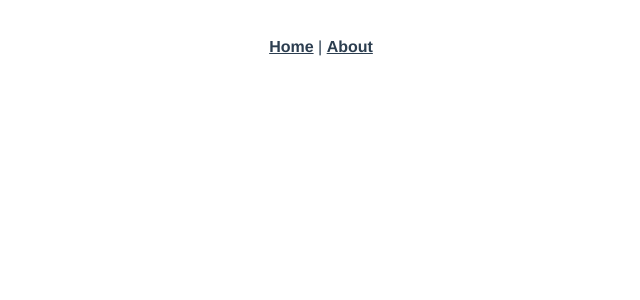
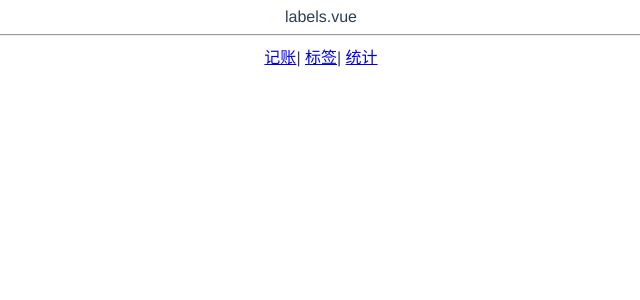
Before and after one commit to BelaXie/tally, a Vue app: page /#/labels in a window 1280 px wide. Shown: the top 300 px of the page, without its empty margins (319-959 px from the left). Built offline with nearby package versions, Linux system fonts and the light colour scheme.

Commit message:
添加了三个路由

```diff
--- a/src/App.vue
+++ b/src/App.vue
@@ -1,10 +1,10 @@
 <template>
   <div id="app">
-    <div id="nav">
-      <router-link to="/">Home</router-link> |
-      <router-link to="/about">About</router-link>
-    </div>
-    <router-view/>
+    <router-view />
+    <hr />
+    <router-link to="/money">记账</router-link>|
+    <router-link to="/labels">标签</router-link>|
+    <router-link to="/statistics">统计</router-link>
   </div>
 </template>
 
--- a/src/main.ts
+++ b/src/main.ts
@@ -1,13 +1,13 @@
-import Vue from 'vue'
-import App from './App.vue'
-import './registerServiceWorker'
-import router from './router'
-import store from './store'
+import Vue from "vue";
+import App from "./App.vue";
+import "./registerServiceWorker";
+import router from "./router";
+import store from "./store";
 
-Vue.config.productionTip = false
+Vue.config.productionTip = false;
 
 new Vue({
   router,
   store,
-  render: h => h(App)
-}).$mount('#app')
+  render: (h) => h(App),
+}).$mount("#app");
--- a/src/registerServiceWorker.ts
+++ b/src/registerServiceWorker.ts
@@ -1,32 +1,34 @@
 /* eslint-disable no-console */
 
-import { register } from 'register-service-worker'
+import { register } from "register-service-worker";
 
-if (process.env.NODE_ENV === 'production') {
+if (process.env.NODE_ENV === "production") {
   register(`${process.env.BASE_URL}service-worker.js`, {
-    ready () {
+    ready() {
       console.log(
-        'App is being served from cache by a service worker.\n' +
-        'For more details, visit https://goo.gl/AFskqB'
-      )
+        "App is being served from cache by a service worker.\n" +
+          "For more details, visit https://goo.gl/AFskqB"
+      );
     },
-    registered () {
-      console.log('Service worker has been registered.')
+    registered() {
+      console.log("Service worker has been registered.");
     },
-    cached () {
-      console.log('Content has been cached for offline use.')
+    cached() {
+      console.log("Content has been cached for offline use.");
     },
-    updatefound () {
-      console.log('New content is downloading.')
+    updatefound() {
+      console.log("New content is downloading.");
     },
-    updated () {
-      console.log('New content is available; please refresh.')
+    updated() {
+      console.log("New content is available; please refresh.");
     },
-    offline () {
-      console.log('No internet connection found. App is running in offline mode.')
+    offline() {
+      console.log(
+        "No internet connection found. App is running in offline mode."
+      );
     },
-    error (error) {
-      console.error('Error during service worker registration:', error)
-    }
-  })
+    error(error) {
+      console.error("Error during service worker registration:", error);
+    },
+  });
 }
--- a/src/router/index.ts
+++ b/src/router/index.ts
@@ -1,27 +1,32 @@
-import Vue from 'vue'
-import VueRouter, { RouteConfig } from 'vue-router'
-import Home from '../views/Home.vue'
+import Vue from "vue";
+import VueRouter, { RouteConfig } from "vue-router";
+import Money from "@/views/Money.vue";
+import Labels from "@/views/Labels.vue";
+import Statistics from "@/views/Statistics.vue";
 
-Vue.use(VueRouter)
+Vue.use(VueRouter);
 
-  const routes: Array<RouteConfig> = [
+const routes: Array<RouteConfig> = [
   {
-    path: '/',
-    name: 'Home',
-    component: Home
+    path: "/",
+    redirect: "/money",
   },
   {
-    path: '/about',
-    name: 'About',
-    // route level code-splitting
-    // this generates a separate chunk (about.[hash].js) for this route
-    // which is lazy-loaded when the route is visited.
-    component: () => import(/* webpackChunkName: "about" */ '../views/About.vue')
-  }
-]
+    path: "/money",
+    component: Money,
+  },
+  {
+    path: "/labels",
+    component: Labels,
+  },
+  {
+    path: "/statistics",
+    component: Statistics,
+  },
+];
 
 const router = new VueRouter({
-  routes
-})
+  routes,
+});
 
-export default router
+export default router;
--- a/src/shims-tsx.d.ts
+++ b/src/shims-tsx.d.ts
@@ -1,4 +1,4 @@
-import Vue, { VNode } from 'vue'
+import Vue, { VNode } from "vue";
 
 declare global {
   namespace JSX {
--- a/src/shims-vue.d.ts
+++ b/src/shims-vue.d.ts
@@ -1,4 +1,4 @@
-declare module '*.vue' {
-  import Vue from 'vue'
-  export default Vue
+declare module "*.vue" {
+  import Vue from "vue";
+  export default Vue;
 }
--- /dev/null
+++ b/src/views/Labels.vue
@@ -0,0 +1,10 @@
+<template>
+  <div>labels.vue</div>
+</template>
+
+<script>
+export default {};
+</script>
+
+<style lang="scss" scoped>
+</style>
--- /dev/null
+++ b/src/views/Money.vue
@@ -0,0 +1,10 @@
+<template>
+  <div>money.vue</div>
+</template>
+
+<script>
+export default {};
+</script>
+
+<style lang="scss" scoped>
+</style>
--- /dev/null
+++ b/src/views/Statistics.vue
@@ -0,0 +1,10 @@
+<template>
+  <div>statistics.vue</div>
+</template>
+
+<script>
+export default {};
+</script>
+
+<style lang="scss" scoped>
+</style>
```
